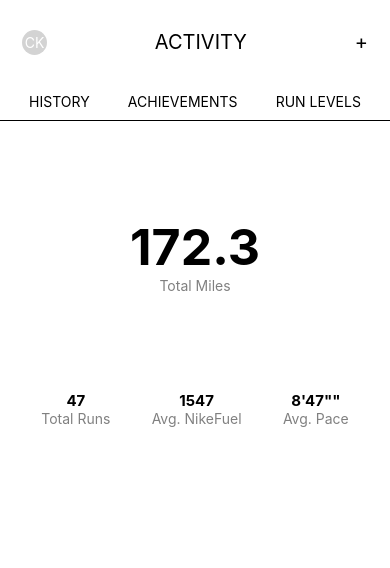
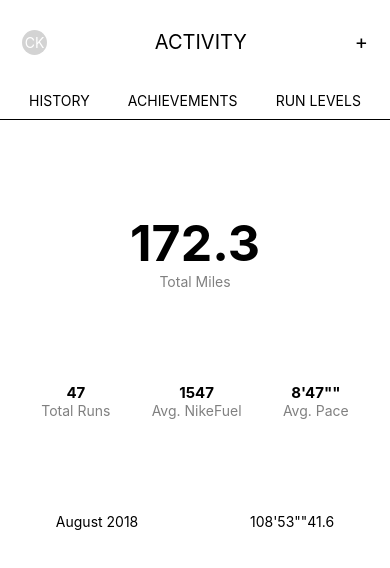
Before and after one commit to cdkirkwood/mock-nike-run-club, a React Native app: screen / in a window 390 px wide. Shown: the top 568 px of the page. Built offline with nearby package versions, Linux system fonts and the light colour scheme.

Commit message:
started working on month list

```diff
--- a/App.js
+++ b/App.js
@@ -1,7 +1,8 @@
 import React from 'react';
 import { StyleSheet, ScollView, Text, View } from 'react-native';
-import { TotalStats, Header, HorizontalLine } from './components'
+import { TotalStats, Header, HorizontalLine, MonthList } from './components'
 import { TotalStatsStyles } from './styles'
+import MonthStats from './components/MonthStats';
 
 export default class App extends React.Component {
   render() {
@@ -10,6 +11,7 @@ export default class App extends React.Component {
         <Header />
         <HorizontalLine />
         <TotalStats totalStats={dataStore.totalStats} styles={TotalStatsStyles} />
+        <MonthList stats={dataStore.monthStats.august} />
       </View>
     );
   }
@@ -31,14 +33,12 @@ const dataStore = {
     avgNikeFuel: 1547,
     avgPace: '8\'47""'
   },
-  monthStats: [
-    {
-      'August': {
+  monthStats: {
+      august: {
         totalMiles: 41.60,
         totalRuns: 10,
         avgPace: '8\'53""',
         runs: []
       }
     },
-  ]
 }
--- /dev/null
+++ b/components/MonthDate.js
@@ -0,0 +1,12 @@
+import React from 'react'
+import { View, Text } from 'react-native'
+
+const MonthDate = props => {
+  return (
+    <View>
+      <Text>August 2018</Text>
+    </View>
+  )
+}
+
+export default MonthDate
--- /dev/null
+++ b/components/MonthHeader.js
@@ -0,0 +1,17 @@
+import React from 'react'
+import { View } from 'react-native'
+import MonthDate from './MonthDate'
+import MonthStats from './MonthStats'
+
+const MonthHeader = props => {
+  const { styles, stats} = props
+  const {  rowAndSpace } = styles
+  return (
+    <View style={rowAndSpace}>
+      <MonthDate />
+      <MonthStats stats={stats} styles={rowAndSpace} />
+    </View>
+  )
+}
+
+export default MonthHeader
--- /dev/null
+++ b/components/MonthList.js
@@ -0,0 +1,14 @@
+import React from 'react'
+import { View } from 'react-native'
+import MonthHeader from './MonthHeader'
+import { MonthStatsStyles } from '../styles'
+
+const MonthList = (props) => {
+  return (
+    <View>
+      <MonthHeader stats={props.stats} styles={MonthStatsStyles} />
+    </View>
+  )
+}
+
+export default MonthList
--- /dev/null
+++ b/components/MonthStats.js
@@ -0,0 +1,16 @@
+import React from 'react'
+import { View, Text } from 'react-native'
+
+const MonthStats = props => {
+  const { stats, styles } = props
+  const { totalRuns, avgPace, totalMiles } = stats
+  return (
+    <View style={styles}>
+      <Text>{totalRuns}</Text>
+      <Text>{avgPace}</Text>
+      <Text>{totalMiles}</Text>
+    </View>
+  )
+}
+
+export default MonthStats
--- a/components/index.js
+++ b/components/index.js
@@ -1,3 +1,4 @@
 export {default as TotalStats} from './TotalStats'
 export {default as Header} from './Header'
 export {default as HorizontalLine} from './HorizontalLine'
+export {default as MonthList} from './MonthList'
--- /dev/null
+++ b/styles/MonthStatsStyles.js
@@ -0,0 +1,10 @@
+import { StyleSheet } from 'react-native'
+
+const styles = StyleSheet.create({
+  rowAndSpace: {
+    flexDirection: 'row',
+    justifyContent: 'space-around'
+  },
+})
+
+export default styles
--- a/styles/index.js
+++ b/styles/index.js
@@ -1,2 +1,3 @@
 export {default as HeaderStyles} from './HeaderStyles'
 export {default as TotalStatsStyles} from './TotalStatsStyles'
+export {default as MonthStatsStyles} from './MonthStatsStyles'
```
